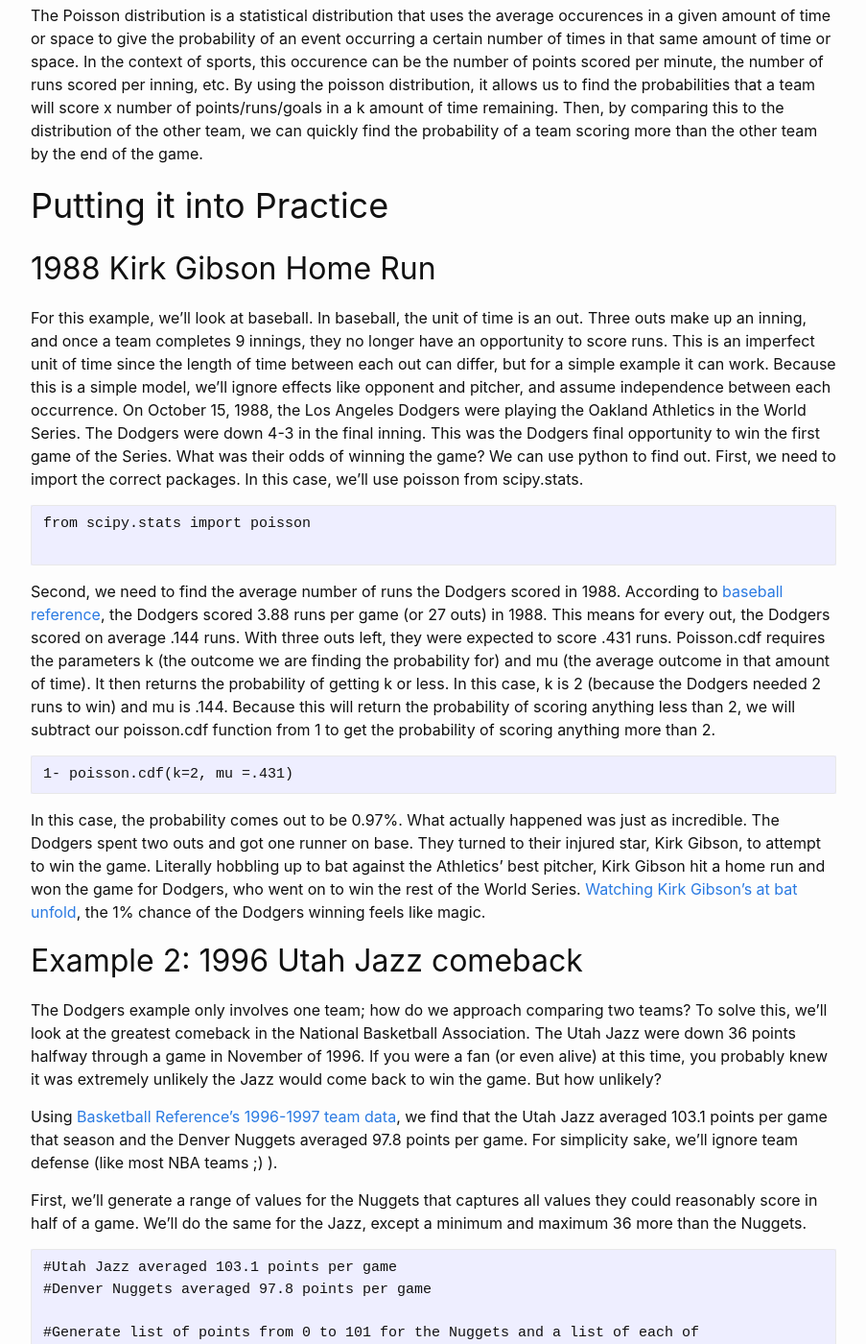
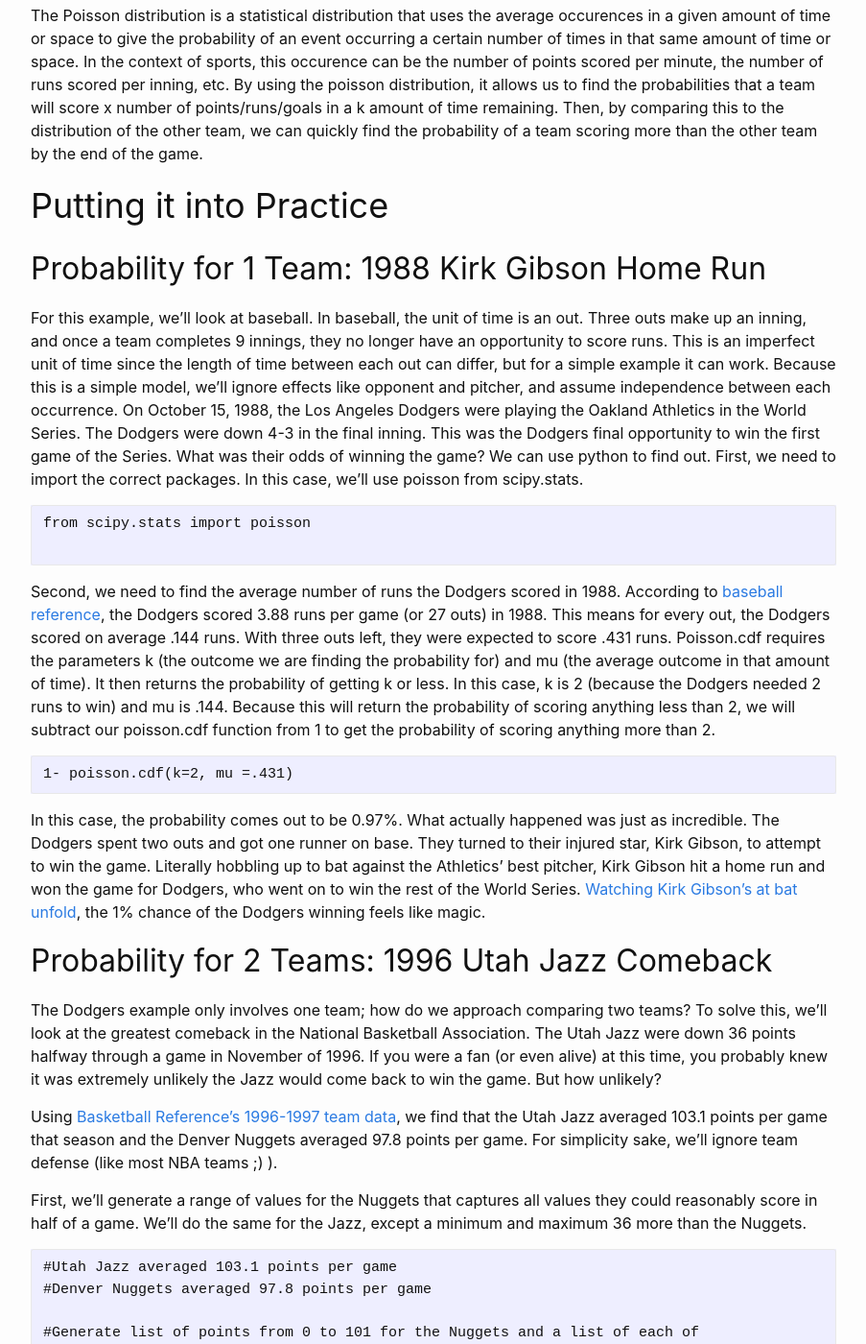
Before and after one commit to bradenmcritchfield/bradenmcritchfield.github.io, a Jekyll site: the page built from _posts/2023-10-12-Poisson-Sports-Prediction-Tutorial.md, in a window 1280 px wide and 1400 px high, scrolled down 671 px. Shown: the whole window at 96% size, without its empty margins (188-1091 px from the left). Built offline with Jekyll 4.4.1, drawn with Linux system fonts in a browser that asks for light colours; comment, search, counter and statistics services are not loaded.

Commit message:
Add better headings

```diff
--- a/_posts/2023-10-12-Poisson-Sports-Prediction-Tutorial.md
+++ b/_posts/2023-10-12-Poisson-Sports-Prediction-Tutorial.md
@@ -14,7 +14,7 @@ Using simple probability distributions, we can quickly determine the probability
 The Poisson distribution is a statistical distribution that uses the average occurences in a given amount of time or space to give the probability of an event occurring a certain number of times in that same amount of time or space. In the context of sports, this occurence can be the number of points scored per minute, the number of runs scored per inning, etc. By using the poisson distribution, it allows us to find the probabilities that a team will score x number of points/runs/goals in a k amount of time remaining. Then, by comparing this to the distribution of the other team, we can quickly find the probability of a team scoring more than the other team by the end of the game.
 
 # Putting it into Practice
-## 1988 Kirk Gibson Home Run
+## Probability for 1 Team: 1988 Kirk Gibson Home Run
 
 For this example, we’ll look at baseball. In baseball, the unit of time is an out. Three outs make up an inning, and once a team completes 9 innings, they no longer have an opportunity to score runs. This is an imperfect unit of time since the length of time between each out can differ, but for a simple example it can work. Because this is a simple model, we’ll ignore effects like opponent and pitcher, and assume independence between each occurrence.
 On October 15, 1988, the Los Angeles Dodgers were playing the Oakland Athletics in the World Series. The Dodgers were down 4-3 in the final inning. This was the Dodgers final opportunity to win the first game of the Series. What was their odds of winning the game? We can use python to find out.
@@ -34,7 +34,7 @@ Poisson.cdf requires the parameters k (the outcome we are finding the probabilit
 
 In this case, the probability comes out to be 0.97%. What actually happened was just as incredible. The Dodgers spent two outs and got one runner on base. They turned to their injured star, Kirk Gibson, to attempt to win the game. Literally hobbling up to bat against the Athletics' best pitcher, Kirk Gibson hit a home run and won the game for Dodgers, who went on to win the rest of the World Series. [Watching Kirk Gibson's at bat unfold](https://www.youtube.com/watch?v=Db2sFZVGxJ4), the 1% chance of the Dodgers winning feels like magic.
 
-## Example 2: 1996 Utah Jazz comeback
+## Probability for 2 Teams: 1996 Utah Jazz Comeback
 The Dodgers example only involves one team; how do we approach comparing two teams? To solve this, we'll look at the greatest comeback in the National Basketball Association.
 The Utah Jazz were down 36 points halfway through a game in November of 1996. If you were a fan (or even alive) at this time, you probably knew it was extremely unlikely the Jazz would come back to win the game. But how unlikely?
 
```
Also changed, not shown: other parts of _posts/2023-10-12-Poisson-Sports-Prediction-Tutorial.md (+1 -0 lines).
